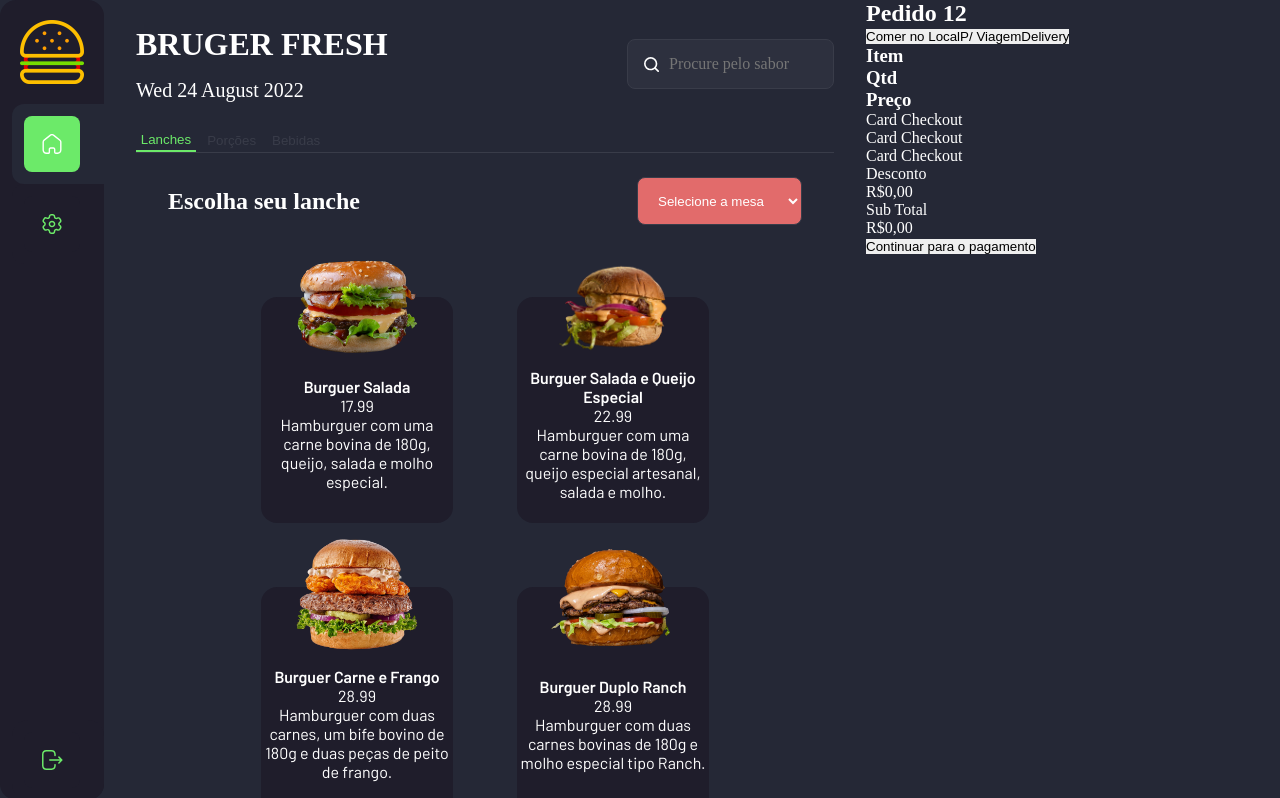
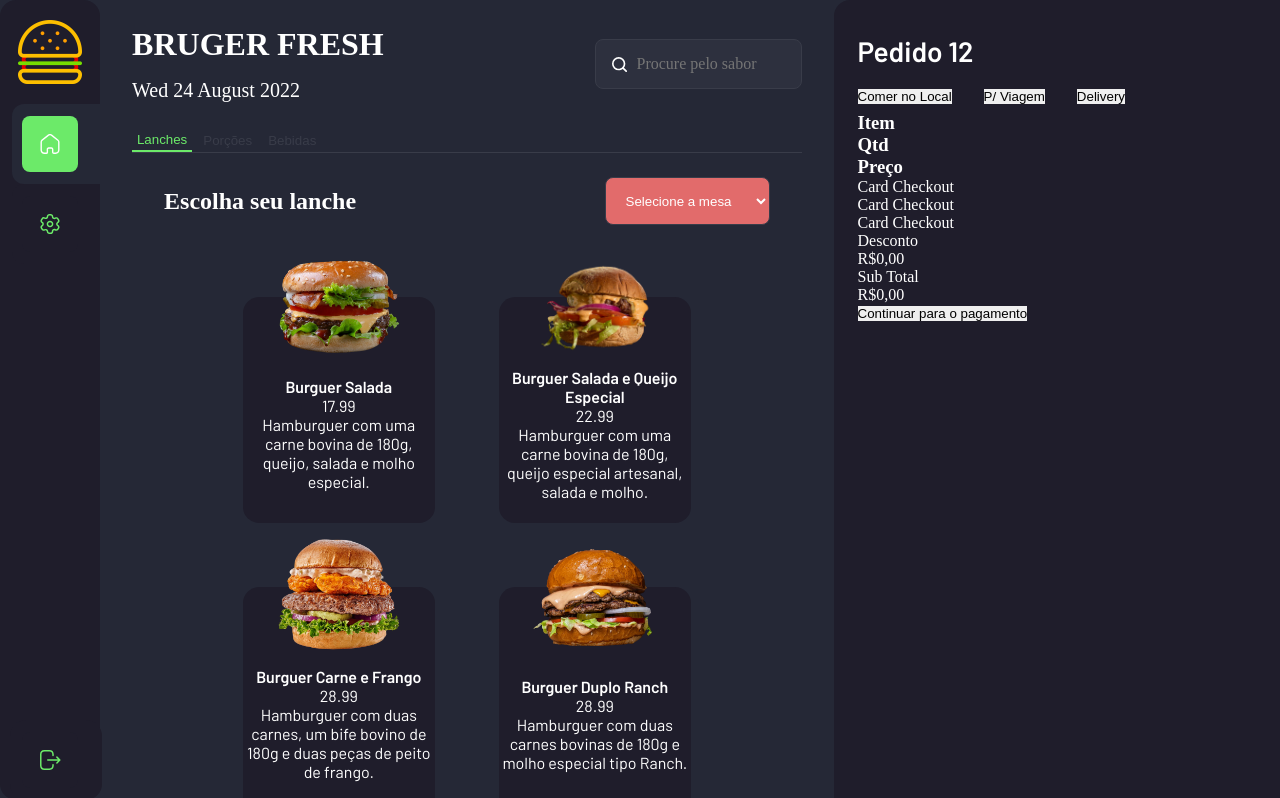
Before and after one commit to mateussuricato/projeto-hamburgueria-react-ts, a React (Vite) app: page / in a window 1280 px wide. Shown: the top 798 px of the page. Built offline with nearby package versions, Linux system fonts and the light colour scheme; a web font is replaced by a local one.

Commit message:
feature: started the crieation of the OrdetDetails component

```diff
--- /dev/null
+++ b/src/components/OrderDetails/index.tsx
@@ -0,0 +1,41 @@
+import * as S from "./styles";
+
+const OrderDetails = () => {
+  return (
+    <S.OrderDetailsContainer>
+      <S.OrderDetailsHeader>
+        <h2>Pedido 12</h2>
+        <div>
+          <button>Comer no Local</button>
+          <button>P/ Viagem</button>
+          <button>Delivery</button>
+        </div>
+        </S.OrderDetailsHeader>
+      <div>
+        <div>
+          <h3>Item</h3>
+          <h3>Qtd</h3>
+          <h3>Preço</h3>
+        </div>
+        <div>
+          <div>Card Checkout</div>
+          <div>Card Checkout</div>
+          <div>Card Checkout</div>
+        </div>
+      </div>
+      <div>
+        <div>
+          <p>Desconto</p>
+          <p>R$0,00</p>
+        </div>
+        <div>
+          <p>Sub Total</p>
+          <p>R$0,00</p>
+        </div>
+        <button>Continuar para o pagamento</button>
+      </div>
+      </S.OrderDetailsContainer>
+  );
+};
+
+export default OrderDetails;
--- /dev/null
+++ b/src/components/OrderDetails/styles.ts
@@ -0,0 +1,37 @@
+import styled, {css} from "styled-components";
+import { Theme } from "../../types/styled-components";
+
+
+export const OrderDetailsContainer = styled.aside`
+${({theme}) => css`
+    width: 25.875rem;
+    height: 100vh;
+    background-color: ${theme.colors.baseBg2};
+    border-radius: 16px 0 0 16px;
+    padding: 1.5rem;
+`}
+`;
+
+
+export const OrderDetailsHeader = styled.header`
+${({theme}) => css`
+    width: 100%;
+    height: 5.5rem;
+    display: flex;
+    flex-direction: column;
+    justify-content: space-around;
+
+    h2 {
+        font-family: ${theme.constants.bodyFontFamily};
+        line-height: ${theme.constants.lineHeight};
+        font-size: ${theme.constants.headingFontSize};
+    }
+
+    div {
+        display: flex;
+        align-items: center;
+        justify-content: flex-start;
+        gap: 2rem;
+    }
+`}
+`;
--- a/src/pages/Home/index.tsx
+++ b/src/pages/Home/index.tsx
@@ -7,14 +7,16 @@
 import { mockedCategories } from "../../mocks";
 import { useState } from "react";
 import { Category, Product } from "../../types";
+import OrderDetails from "../../components/OrderDetails";
 
 const Home = () => {
   const [selectedCategory, setSelectedCategory] = useState<Category>(
     mockedCategories[0]
   );
 
-
-    const filteredProducts: Product[] = mockedProducts.filter((element) => element.categoryId === selectedCategory.id)
+  const filteredProducts: Product[] = mockedProducts.filter(
+    (element) => element.categoryId === selectedCategory.id
+  );
 
   const handleChangeCategory = (category: Category) => {
     setSelectedCategory(category);
@@ -40,11 +42,13 @@
           <S.CategoriesNavigationBar>
             {mockedCategories.map((element) => {
               return (
-              <S.CategoriesNavigationButton active={element.name === selectedCategory.name}
-              onClick={() => handleChangeCategory(element)}
-              >
-                {element.name}
-              </S.CategoriesNavigationButton>);
+                <S.CategoriesNavigationButton
+                  active={element.name === selectedCategory.name}
+                  onClick={() => handleChangeCategory(element)}
+                >
+                  {element.name}
+                </S.CategoriesNavigationButton>
+              );
             })}
           </S.CategoriesNavigationBar>
           <S.ProductsHeaderContainer>
@@ -59,39 +63,7 @@
           <ProductsList list={filteredProducts} />
         </section>
       </S.HomeContentContainer>
-      <aside>
-        <header>
-          <h2>Pedido 12</h2>
-          <div>
-            <button>Comer no Local</button>
-            <button>P/ Viagem</button>
-            <button>Delivery</button>
-          </div>
-        </header>
-        <div>
-          <div>
-            <h3>Item</h3>
-            <h3>Qtd</h3>
-            <h3>Preço</h3>
-          </div>
-          <div>
-            <div>Card Checkout</div>
-            <div>Card Checkout</div>
-            <div>Card Checkout</div>
-          </div>
-        </div>
-        <div>
-          <div>
-            <p>Desconto</p>
-            <p>R$0,00</p>
-          </div>
-          <div>
-            <p>Sub Total</p>
-            <p>R$0,00</p>
-          </div>
-          <button>Continuar para o pagamento</button>
-        </div>
-      </aside>
+      <OrderDetails />
     </S.HomeContainer>
   );
 };
```
